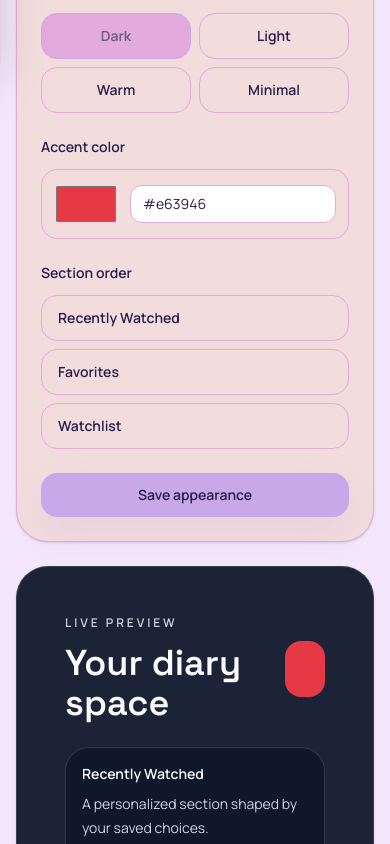
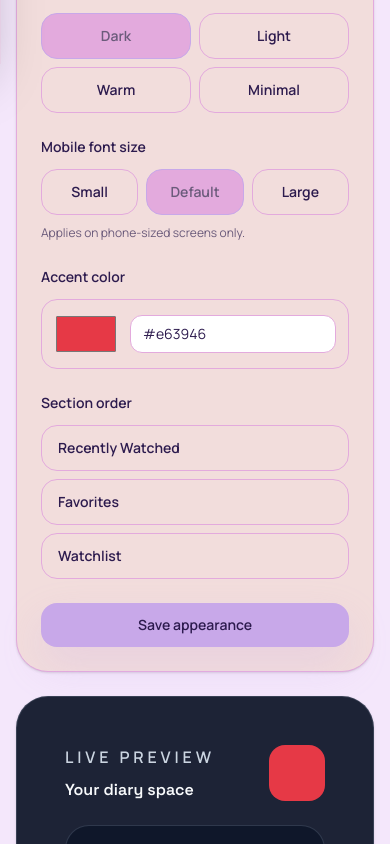
Before and after one commit to ranjithalmeda/viremo, a Next.js app: page /settings/appearance in a window 390 px wide. Shown: the part 780-1624 px from the top of the page. Built offline with nearby package versions, Linux system fonts and the light colour scheme; no server answers; the database is empty; sample sign-in values are in the browser's storage.

Commit message:
fix: mobile view update

```diff
--- a/app/globals.css
+++ b/app/globals.css
@@ -172,6 +172,12 @@ textarea {
 :focus-visible {
   outline: 3px solid rgba(200, 168, 233, 0.72);
   outline-offset: 3px;
+}
+
+@media (max-width: 767px) {
+  .mobile-font-scale :where(p, span, a, button, input, select, textarea, label, li, h1, h2, h3, h4) {
+    font-size: calc(1em * var(--mobile-font-scale, 1));
+  }
 }
 
 a:not([class]) {
--- a/app/profile/[username]/page.tsx
+++ b/app/profile/[username]/page.tsx
@@ -98,7 +98,7 @@ export default async function ProfilePage({ params }: ProfilePageProps) {
   }).format(profile.createdAt);
 
   return (
-    <div style={preferenceStyle} className="shell py-16 sm:py-20">
+    <div style={preferenceStyle} className="mobile-font-scale shell py-16 sm:py-20">
       <section className="space-y-10">
         <div className="glass-strong rounded-[2rem] border border-[var(--profile-border)] bg-[var(--profile-surface)] p-8 text-[var(--profile-text)] shadow-xl sm:p-10">
           <div className="grid gap-8 lg:grid-cols-[260px_minmax(0,1fr)] lg:items-center">
--- a/src/components/add-entry-modal.tsx
+++ b/src/components/add-entry-modal.tsx
@@ -74,9 +74,9 @@ export function AddEntryModal({
   if (!open) return null;
 
   return (
-    <div className="fixed inset-0 z-50 flex items-center justify-center bg-slate-950/40 px-4 py-8 backdrop-blur-sm">
-      <div className="glass-strong w-full max-w-2xl rounded-[2rem] border border-slate-200/70 bg-white/95 p-6 shadow-2xl sm:p-8">
-        <div className="flex flex-col gap-4 sm:flex-row sm:items-start sm:justify-between">
+    <div className="fixed inset-0 z-50 flex items-start justify-center overflow-y-auto bg-slate-950/40 px-4 py-4 backdrop-blur-sm sm:items-center sm:py-8">
+      <div className="glass-strong flex max-h-[calc(100dvh-2rem)] w-full max-w-2xl flex-col overflow-hidden rounded-[2rem] border border-slate-200/70 bg-white/95 shadow-2xl sm:max-h-[calc(100dvh-4rem)]">
+        <div className="flex flex-col gap-4 p-6 pb-4 sm:flex-row sm:items-start sm:justify-between sm:p-8 sm:pb-5">
           <div>
             <p className="pill theme-faint">
               {isEditing ? "Update entry" : "Add a title"}
@@ -98,7 +98,7 @@ export function AddEntryModal({
         </div>
 
         <form
-          className="mt-8 grid gap-4 sm:grid-cols-2"
+          className="grid min-h-0 flex-1 gap-4 overflow-y-auto px-6 pb-0 sm:grid-cols-2 sm:px-8"
           onSubmit={async (event) => {
             event.preventDefault();
             setSubmitting(true);
@@ -235,7 +235,7 @@ export function AddEntryModal({
             </div>
           ) : null}
 
-          <div className="sm:col-span-2 flex flex-col gap-3 sm:flex-row sm:justify-end">
+          <div className="sticky bottom-0 -mx-6 flex flex-col gap-3 border-t border-[var(--border)] bg-[var(--surface)] px-6 py-4 sm:col-span-2 sm:-mx-8 sm:flex-row sm:justify-end sm:px-8">
             <button
               type="button"
               onClick={onClose}
--- a/src/components/appearance-settings-client.tsx
+++ b/src/components/appearance-settings-client.tsx
@@ -5,6 +5,7 @@ import { useMemo, useState } from "react";
 import {
   getPreferenceStyle,
   layoutModes,
+  mobileFontSizes,
   normalizePreferences,
   profileThemes,
   type ProfileBlock,
@@ -29,6 +30,12 @@ const layoutLabels = {
   grid: "Grid",
   list: "List",
   card: "Card",
+};
+
+const mobileFontLabels = {
+  small: "Small",
+  medium: "Default",
+  large: "Large",
 };
 
 export function AppearanceSettingsClient({
@@ -218,6 +225,31 @@ export function AppearanceSettingsClient({
             </div>
           </div>
 
+          <div>
+            <p className="mb-3 text-sm font-semibold text-slate-700">
+              Mobile font size
+            </p>
+            <div className="grid grid-cols-3 gap-2">
+              {mobileFontSizes.map((size) => (
+                <button
+                  key={size}
+                  type="button"
+                  onClick={() => updatePreference("mobileFontSize", size)}
+                  className={`rounded-2xl border px-3 py-3 text-sm font-semibold ${
+                    preferences.mobileFontSize === size
+                      ? "border-[var(--accent)] bg-violet-50 text-violet-700"
+                      : "border-slate-200 bg-slate-50 text-slate-700"
+                  }`}
+                >
+                  {mobileFontLabels[size]}
+                </button>
+              ))}
+            </div>
+            <p className="mt-2 text-xs leading-5 text-slate-500">
+              Applies on phone-sized screens only.
+            </p>
+          </div>
+
           <label className="block">
             <span className="mb-3 block text-sm font-semibold text-slate-700">
               Accent color
@@ -281,7 +313,7 @@ export function AppearanceSettingsClient({
 
       <section
         style={previewStyle}
-        className="overflow-hidden rounded-[2rem] border border-[var(--profile-border)] bg-[var(--profile-surface)] p-6 shadow-sm"
+        className="mobile-font-scale overflow-hidden rounded-[2rem] border border-[var(--profile-border)] bg-[var(--profile-surface)] p-6 shadow-sm"
       >
         <div className="rounded-[1.75rem] bg-[var(--profile-bg)] p-6 text-[var(--profile-text)]">
           <div className="flex items-center justify-between gap-4">
--- a/src/components/dashboard-client.tsx
+++ b/src/components/dashboard-client.tsx
@@ -10,7 +10,10 @@ import {
 import { EntryCard } from "@/src/components/entry-card";
 import { Recommendations } from "@/src/components/recommendations";
 import { WatchHistoryCalendar } from "@/src/components/watch-history-calendar";
-import type { UserPreferences } from "@/src/lib/preferences";
+import {
+  getPreferenceStyle,
+  type UserPreferences,
+} from "@/src/lib/preferences";
 import {
   entryTypes,
   formatRating,
@@ -45,6 +48,7 @@ type StatusFilter = "ALL" | WatchStatusValue;
 
 export function DashboardClient({
   initialEntries,
+  preferences,
   profile,
 }: DashboardClientProps) {
   const [entries, setEntries] = useState(initialEntries);
@@ -60,6 +64,10 @@ export function DashboardClient({
   const [folderSubmitting, setFolderSubmitting] = useState(false);
   const [feedback, setFeedback] = useState<string | null>(null);
   const [isPending, startTransition] = useTransition();
+  const preferenceStyle = useMemo(
+    () => getPreferenceStyle(preferences),
+    [preferences],
+  );
 
   const filteredEntries = useMemo(() => {
     const normalizedQuery = query.trim().toLowerCase();
@@ -256,7 +264,7 @@ export function DashboardClient({
 
   return (
     <>
-      <section className="space-y-6">
+      <section style={preferenceStyle} className="mobile-font-scale space-y-6">
         {feedback ? (
           <div className="rounded-3xl border border-[var(--accent-highlight)] bg-[var(--surface)] px-4 py-3 text-sm font-bold text-[var(--foreground-strong)]">
             {feedback}
--- a/src/lib/preferences.ts
+++ b/src/lib/preferences.ts
@@ -3,6 +3,7 @@ import type { CSSProperties } from "react";
 
 export const layoutModes = ["grid", "list", "card"] as const;
 export const profileThemes = ["dark", "light", "warm", "minimal"] as const;
+export const mobileFontSizes = ["small", "medium", "large"] as const;
 export const profileBlocks = [
   "recentlyWatched",
   "favorites",
@@ -11,12 +12,14 @@ export const profileBlocks = [
 
 export type LayoutMode = (typeof layoutModes)[number];
 export type ProfileTheme = (typeof profileThemes)[number];
+export type MobileFontSize = (typeof mobileFontSizes)[number];
 export type ProfileBlock = (typeof profileBlocks)[number];
 
 export type UserPreferences = {
   layout: LayoutMode;
   theme: ProfileTheme;
   accentColor: string;
+  mobileFontSize: MobileFontSize;
   blocks: ProfileBlock[];
 };
 
@@ -24,6 +27,7 @@ export const defaultPreferences: UserPreferences = {
   layout: "grid",
   theme: "dark",
   accentColor: "#e63946",
+  mobileFontSize: "medium",
   blocks: ["recentlyWatched", "favorites", "watchlist"],
 };
 
@@ -72,6 +76,12 @@ const themeStyles: Record<
   },
 };
 
+const mobileFontScale: Record<MobileFontSize, string> = {
+  small: "0.94",
+  medium: "1",
+  large: "1.1",
+};
+
 function isRecord(value: unknown): value is Record<string, unknown> {
   return typeof value === "object" && value !== null && !Array.isArray(value);
 }
@@ -96,6 +106,11 @@ export function normalizePreferences(value: unknown): UserPreferences {
   const theme = profileThemes.includes(value.theme as ProfileTheme)
     ? (value.theme as ProfileTheme)
     : defaultPreferences.theme;
+  const mobileFontSize = mobileFontSizes.includes(
+    value.mobileFontSize as MobileFontSize,
+  )
+    ? (value.mobileFontSize as MobileFontSize)
+    : defaultPreferences.mobileFontSize;
   const blocks = Array.isArray(value.blocks)
     ? value.blocks.filter((block): block is ProfileBlock =>
         profileBlocks.includes(block as ProfileBlock),
@@ -107,6 +122,7 @@ export function normalizePreferences(value: unknown): UserPreferences {
     layout,
     theme,
     accentColor: normalizeAccentColor(value.accentColor),
+    mobileFontSize,
     blocks: uniqueBlocks.length ? uniqueBlocks : defaultPreferences.blocks,
   };
 }
@@ -128,5 +144,6 @@ export function getPreferenceStyle(preferences: UserPreferences) {
     "--profile-muted": theme.muted,
     "--profile-border": theme.border,
     "--profile-accent": preferences.accentColor,
+    "--mobile-font-scale": mobileFontScale[preferences.mobileFontSize],
   } as CSSProperties;
 }
```
